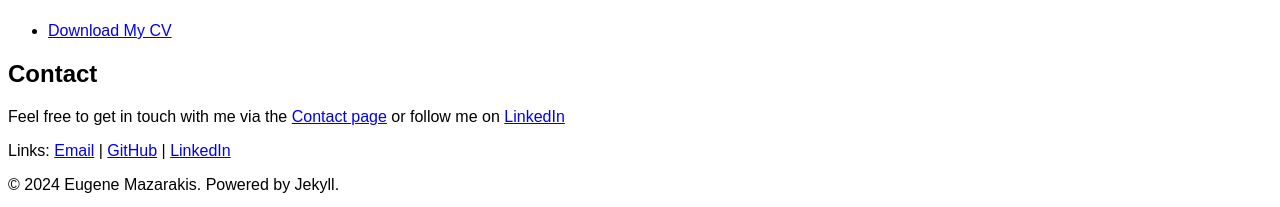
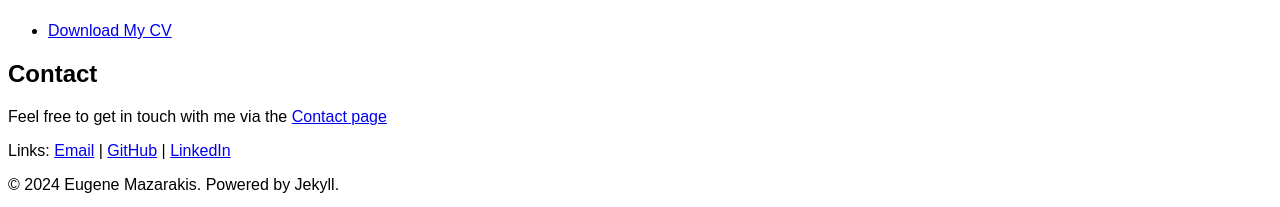
Before and after one commit to EMazarakis/EMazarakis.github.io, a Jekyll site: the page built from about.md, in a window 1280 px wide. Shown: the part 1765-1972 px from the top of the page. Built offline with Jekyll 4.4.1, drawn with Linux system fonts in a browser that asks for light colours.

Commit message:
Update about.md

```diff
--- a/about.md
+++ b/about.md
@@ -63,4 +63,4 @@ Hi there! I'm Eugene, a dedicated data analyst and data engineer with Microsoft
 
 
 ## Contact
-Feel free to get in touch with me via the [Contact page](/contact) or follow me on [LinkedIn](https://www.linkedin.com/in/eugene-mazarakis/)
+Feel free to get in touch with me via the [Contact page](/contact)
```
